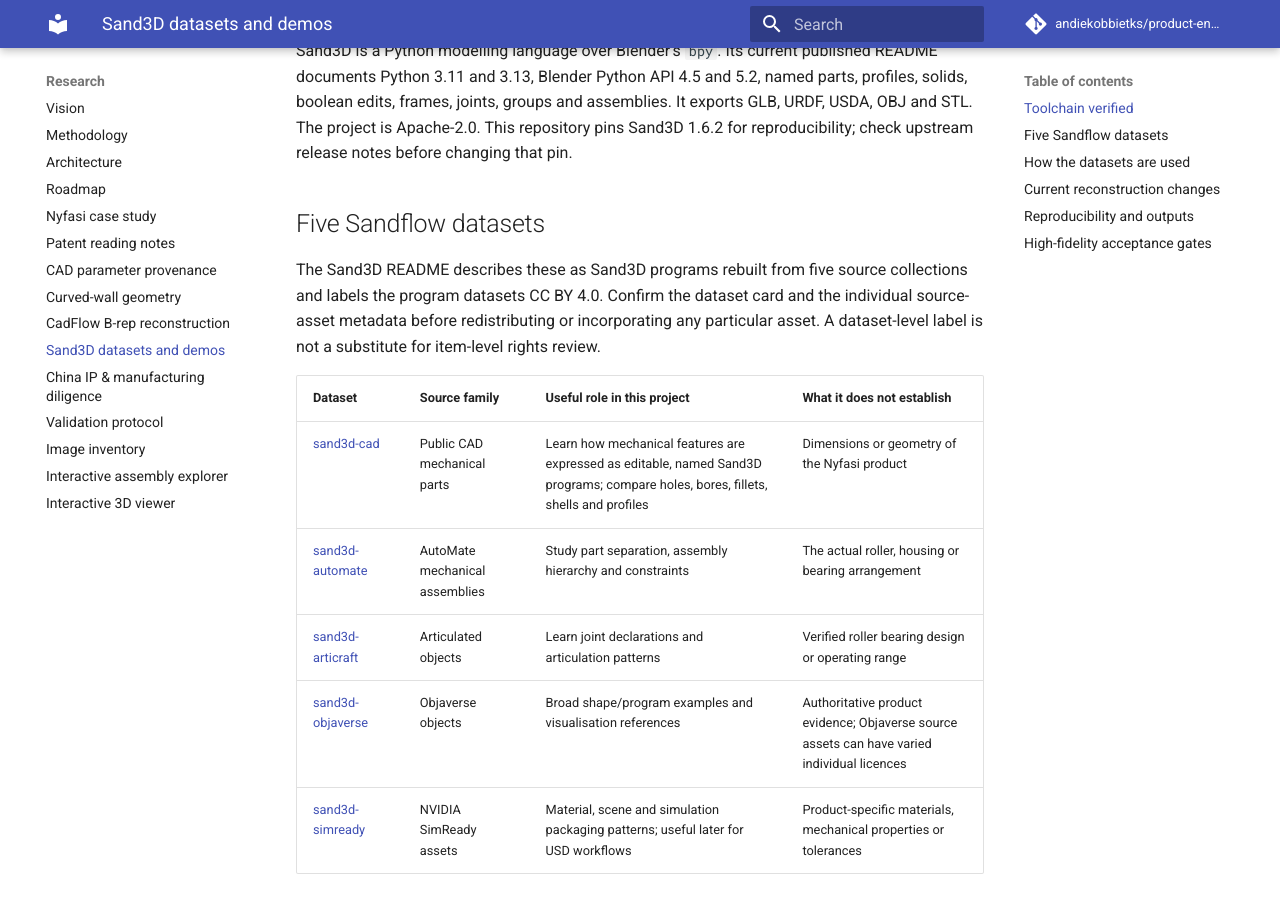
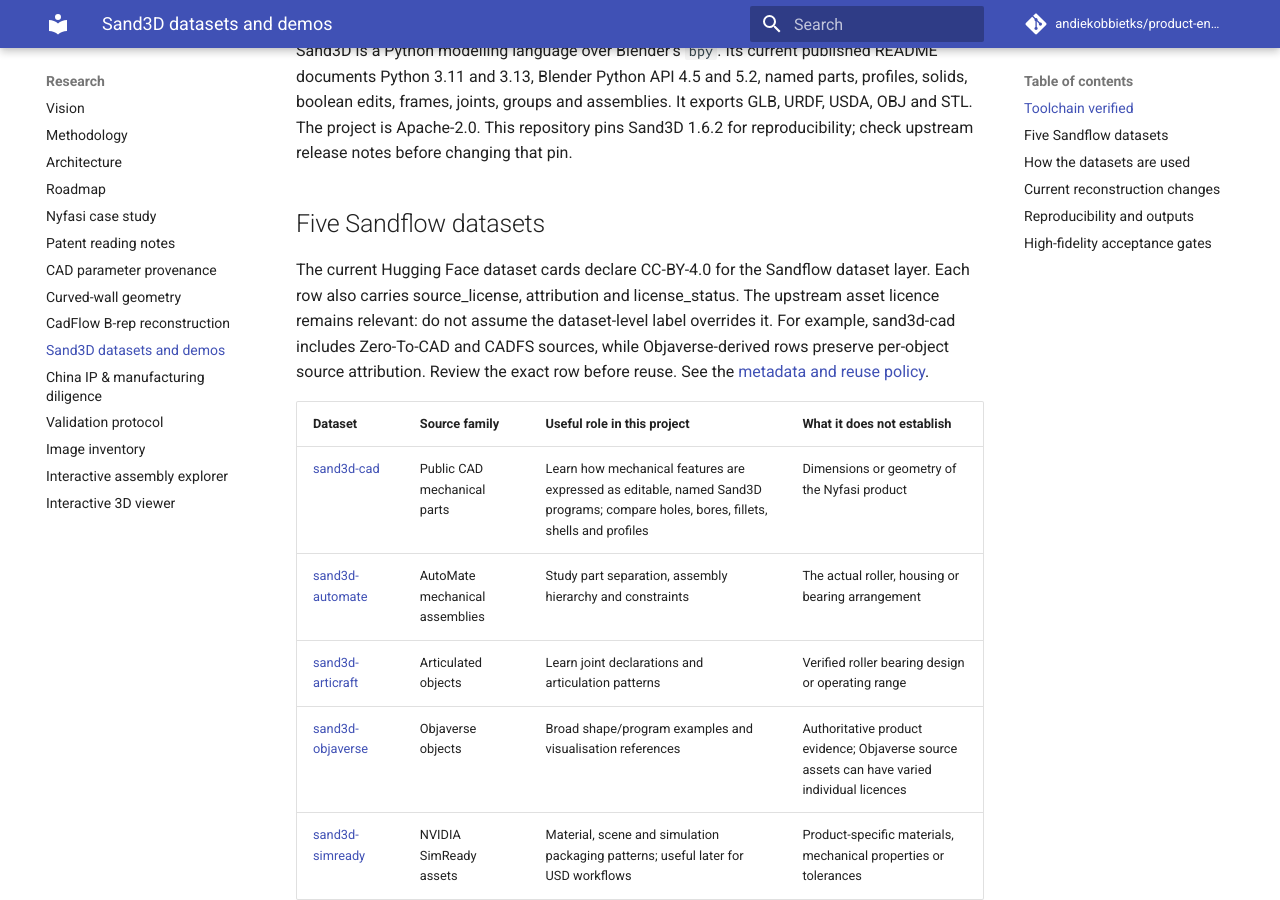
Before and after one commit to andiekobbietks/product-engineering-lab, an MkDocs documentation site: the page built from docs/experiments/sand3d-dataset-strategy.md, in a window 1280 px wide and 900 px high, scrolled down 575 px. Built offline with MkDocs 1.6.1 and Material for MkDocs 9.7.7, drawn with Linux system fonts in a browser that asks for light colours; comment, search, counter and statistics services are not loaded.

Commit message:
Clarify Sand3D dataset item-level licensing

```diff
--- a/docs/experiments/sand3d-dataset-strategy.md
+++ b/docs/experiments/sand3d-dataset-strategy.md
@@ -16,7 +16,7 @@ Sand3D is a Python modelling language over Blender's `bpy`. Its current publishe
 
 ## Five Sandflow datasets
 
-The Sand3D README describes these as Sand3D programs rebuilt from five source collections and labels the program datasets CC BY 4.0. Confirm the dataset card and the individual source-asset metadata before redistributing or incorporating any particular asset. A dataset-level label is not a substitute for item-level rights review.
+The current Hugging Face dataset cards declare CC-BY-4.0 for the Sandflow dataset layer. Each row also carries source_license, attribution and license_status. The upstream asset licence remains relevant: do not assume the dataset-level label overrides it. For example, sand3d-cad includes Zero-To-CAD and CADFS sources, while Objaverse-derived rows preserve per-object source attribution. Review the exact row before reuse. See the [metadata and reuse policy](https://github.com/andiekobbietks/product-engineering-lab/blob/main/experiments/001-nyfasi-reconstruction/models/sand3d-dataset-policy.md).
 
 | Dataset | Source family | Useful role in this project | What it does not establish |
 |---|---|---|---|
```
